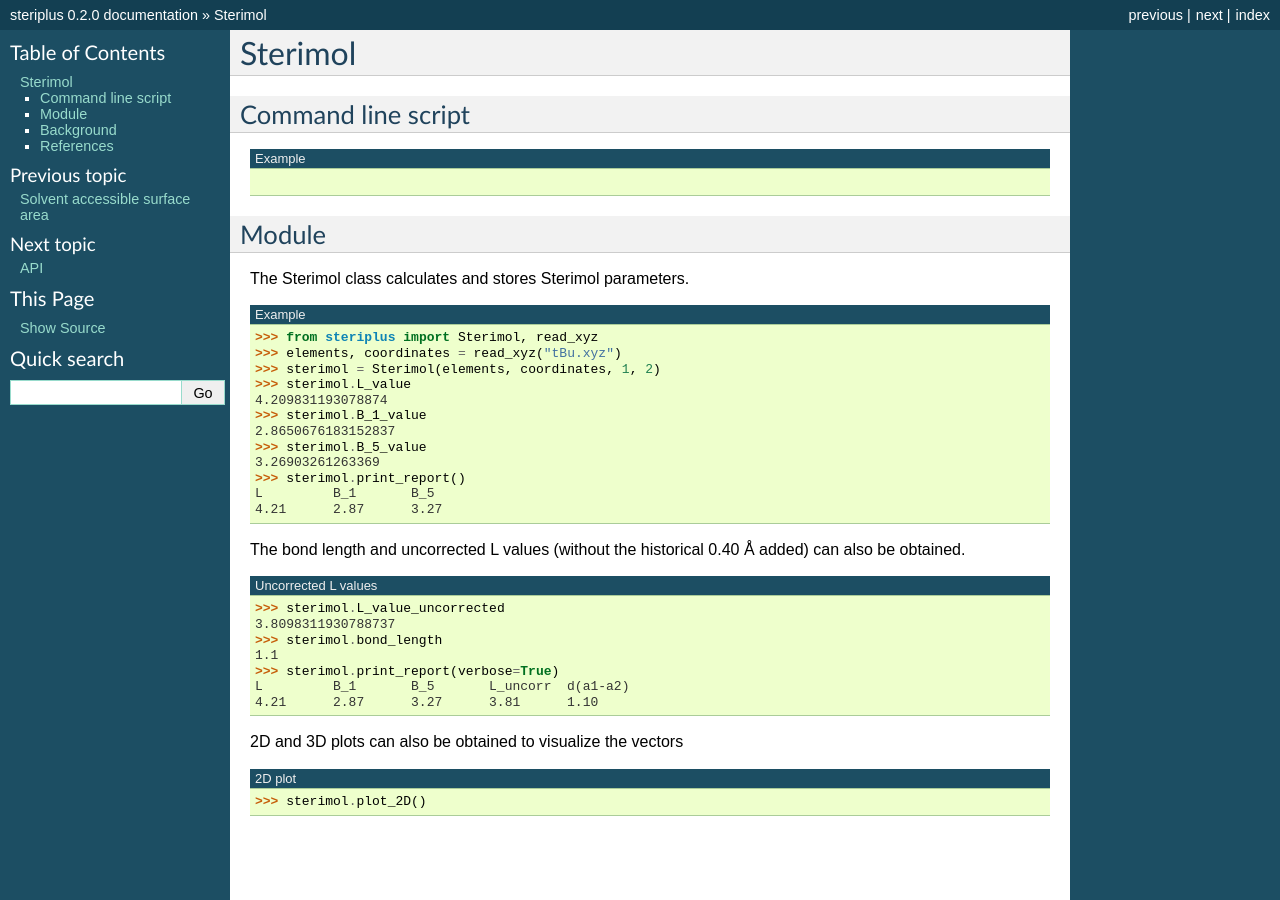
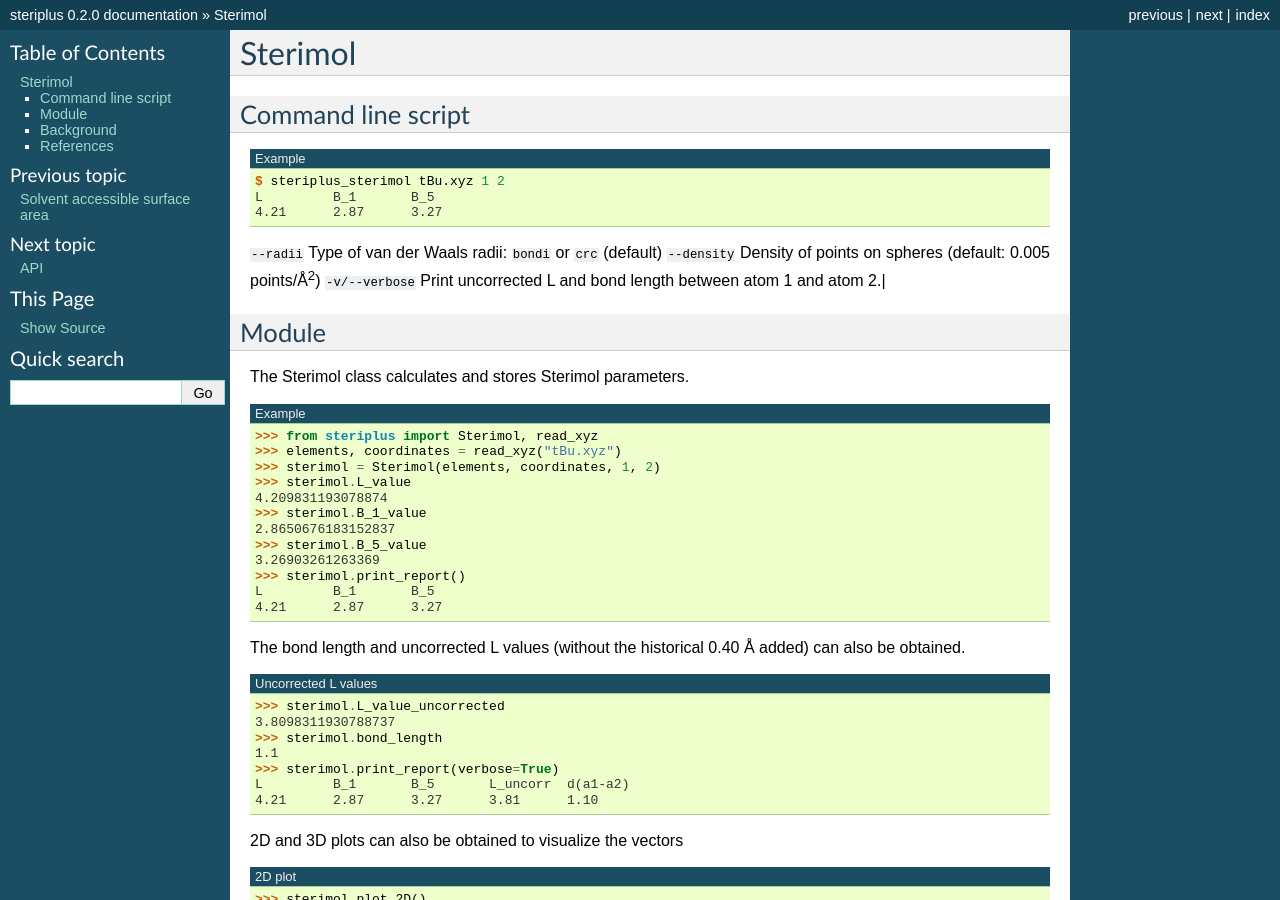
Before and after one commit to digital-chemistry-laboratory/morfeus, a Sphinx documentation site: the page built from docs/sterimol.rst, in a window 1280 px wide and 900 px high. Built offline with Sphinx 7.4.7, drawn with Linux system fonts in a browser that asks for light colours.

Commit message:
test code in tables

```diff
--- a/docs/sterimol.rst
+++ b/docs/sterimol.rst
@@ -10,6 +10,14 @@ Command line script
 .. code-block:: console
   :caption: Example
 
+  $ steriplus_sterimol tBu.xyz 1 2
+  L         B_1       B_5
+  4.21      2.87      3.27
+
+
+``--radii``  Type of van der Waals radii: ``bondi`` or ``crc`` (default)
+``--density``  Density of points on spheres (default: 0.005 points/Å\ :sup:`2`)
+``-v/--verbose``  Print uncorrected L and bond length between atom 1 and atom 2.|
 
 ******
 Module
```
Also changed, not shown: other parts of docs/sterimol.rst (+1 -1 lines).
